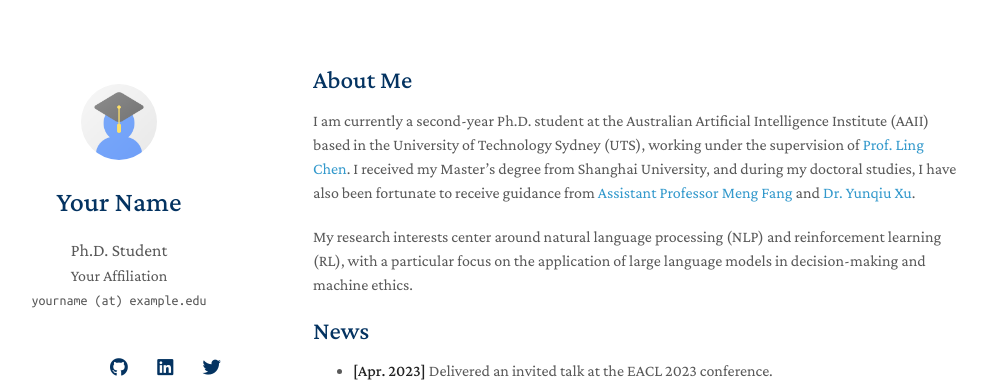
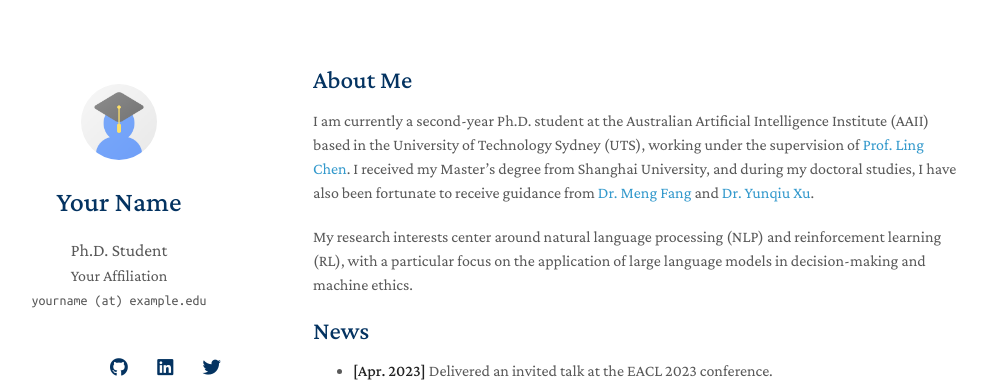
Before and after one commit to winni18/winni18.github.io, a Jekyll site: the page built from index.md, in a window 1280 px wide and 1209 px high. Shown: the top 382 px of the window, without its empty margins (157-1144 px from the left). Built offline with Jekyll 4.4.1, drawn with Linux system fonts in a browser that asks for light colours; nearby versions of some CDN libraries; a style sheet for code colours, icons or effects is not loaded; our own code applies the rules of GitHub Pages for plain Markdown files.

Commit message:
update index.md

```diff
--- a/index.md
+++ b/index.md
@@ -5,7 +5,7 @@ layout: homepage
 ## About Me
 
 I am currently a second-year Ph.D. student at the Australian Artificial Intelligence Institute (AAII) based in the University of Technology Sydney (UTS), working under the supervision of [Prof. Ling Chen](https://profiles.uts.edu.au/Ling.Chen).
-I received my Master's degree from Shanghai University, and during my doctoral studies, I have also been fortunate to receive guidance from [Assistant Professor Meng Fang](https://scholar.google.com/citations?user=IcNYP1oAAAAJ&hl=en) and [Dr. Yunqiu Xu](https://scholar.google.com/citations?hl=en&user=6kfxdwoAAAAJ).
+I received my Master's degree from Shanghai University, and during my doctoral studies, I have also been fortunate to receive guidance from [Dr. Meng Fang](https://scholar.google.com/citations?user=IcNYP1oAAAAJ&hl=en) and [Dr. Yunqiu Xu](https://scholar.google.com/citations?hl=en&user=6kfxdwoAAAAJ).
 
 
 My research interests center around natural language processing (NLP) and reinforcement learning (RL), with a particular focus on the application of large language models in decision-making and machine ethics.
```
